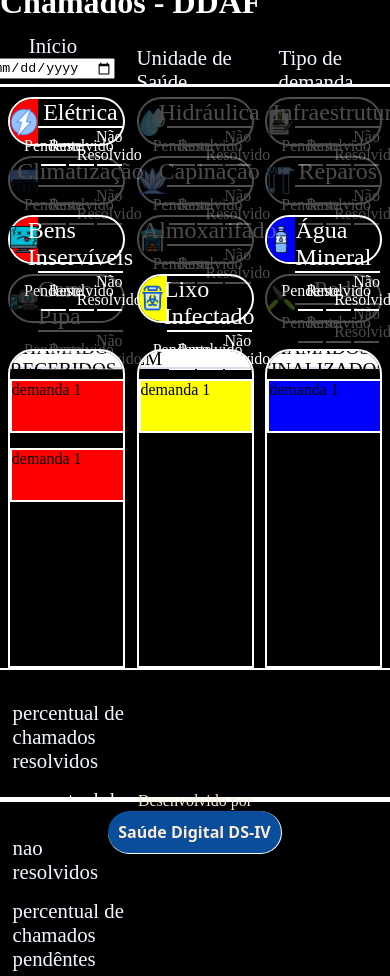
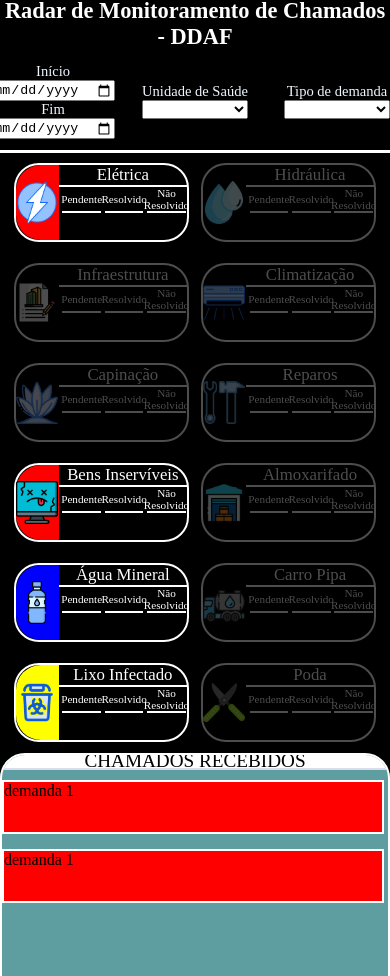
Before and after one commit to br-on/ddaf-chamados, a plain HTML site: page index.html in a window 390 px wide. Shown: the top 976 px of the page. Drawn offline with Linux system fonts and the light colour scheme.

Commit message:
design responsivo

```diff
--- a/index.html
+++ b/index.html
@@ -9,7 +9,7 @@
 </head>
 <body>
     <header>
-        <h1>Radar de Monitoramento de Chamados - DDAF</h1>
+       <center><h1>Radar de Monitoramento de Chamados - DDAF</h1></center>
         <section class="filtros">
             <div class="opcao-filtro">
                 <label for="">Início</label>
--- a/style.css
+++ b/style.css
@@ -177,3 +177,54 @@ footer {
 .div-opaca {
     opacity: 0.3; /* Define a opacidade da div (80%) */
 }
+
+/* Media Query para telas menores que 768px */
+@media (max-width: 768px) {
+    body {
+        height: auto;
+    }
+    header {
+        font-size: 0.7em;
+        height: 150px;
+    }
+    main {
+        height: auto;
+    }
+    .andamento-demandas {
+        display: grid;
+        justify-content: center;
+        grid-template-columns: 100%;
+        grid-template-rows: auto;
+        row-gap: 5px;
+    }
+
+    .percentual {
+        font-size: 0.7em;
+        height: 200px;
+        border-top: solid 2px rgb(255, 255, 255);
+    }
+    footer {
+        height:50px;
+        padding: 5px;
+        background-color: rgb(0, 0, 0);
+        border-top: solid 5px white;
+    }
+    .tipos-demandas {
+        height: 600px;
+        font-size: 0.7em;
+        display: grid;
+        justify-content: center;
+        grid-template-columns: 45% 45%;
+        grid-template-rows: 15% 15% 15% 15% 15% 15%;
+        row-gap: 10px;
+    }
+    .demanda-tipo {
+        height: 75px;
+    }
+    .demanda-andamento{
+        background-color: cadetblue;
+        height: 250px;
+        margin-bottom: 15px;
+
+    }
+}
```
